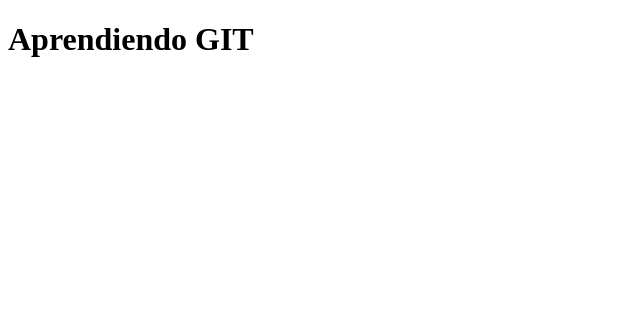
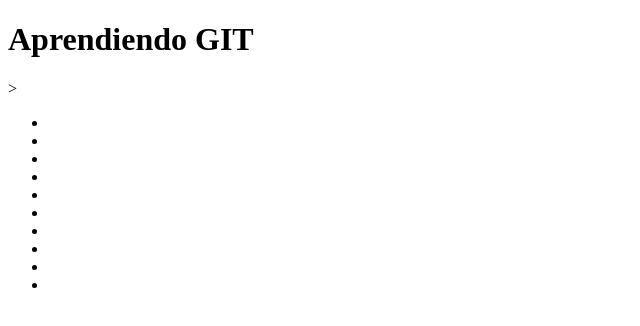
Before and after one commit to lukano79/ssh-prueba, a plain HTML site: page index.html in a window 1280 px wide. Shown: the full height of the page, 0-640 px from the left. Drawn offline with Linux system fonts and the light colour scheme.

Commit message:
cambios en el index

```diff
--- a/index.html
+++ b/index.html
@@ -7,5 +7,17 @@
 </head>
 <body>
   <h1>Aprendiendo GIT</h1>
+  ><ul>
+    <li></li>
+    <li></li>
+    <li></li>
+    <li></li>
+    <li></li>
+    <li></li>
+    <li></li>
+    <li></li>
+    <li></li>
+    <li></li>
+  </ul>
 </body>
 </html>
```
